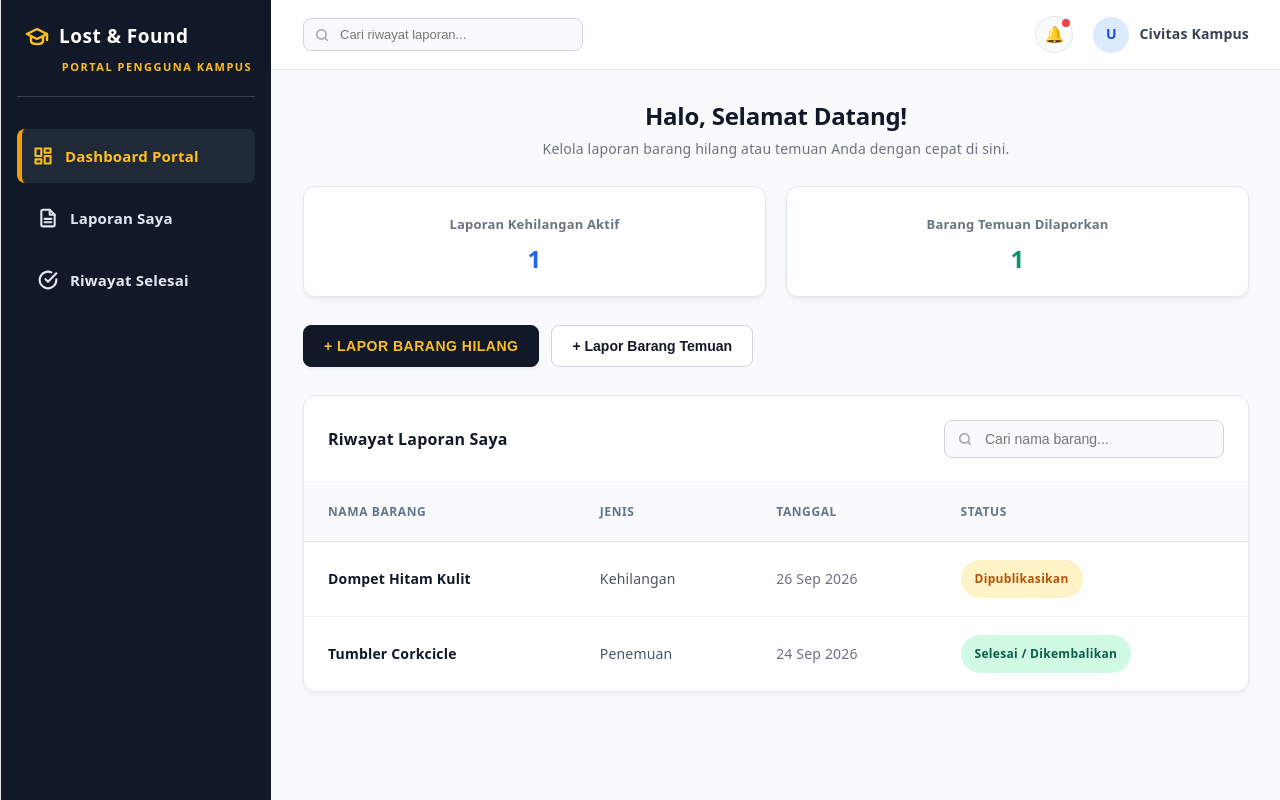
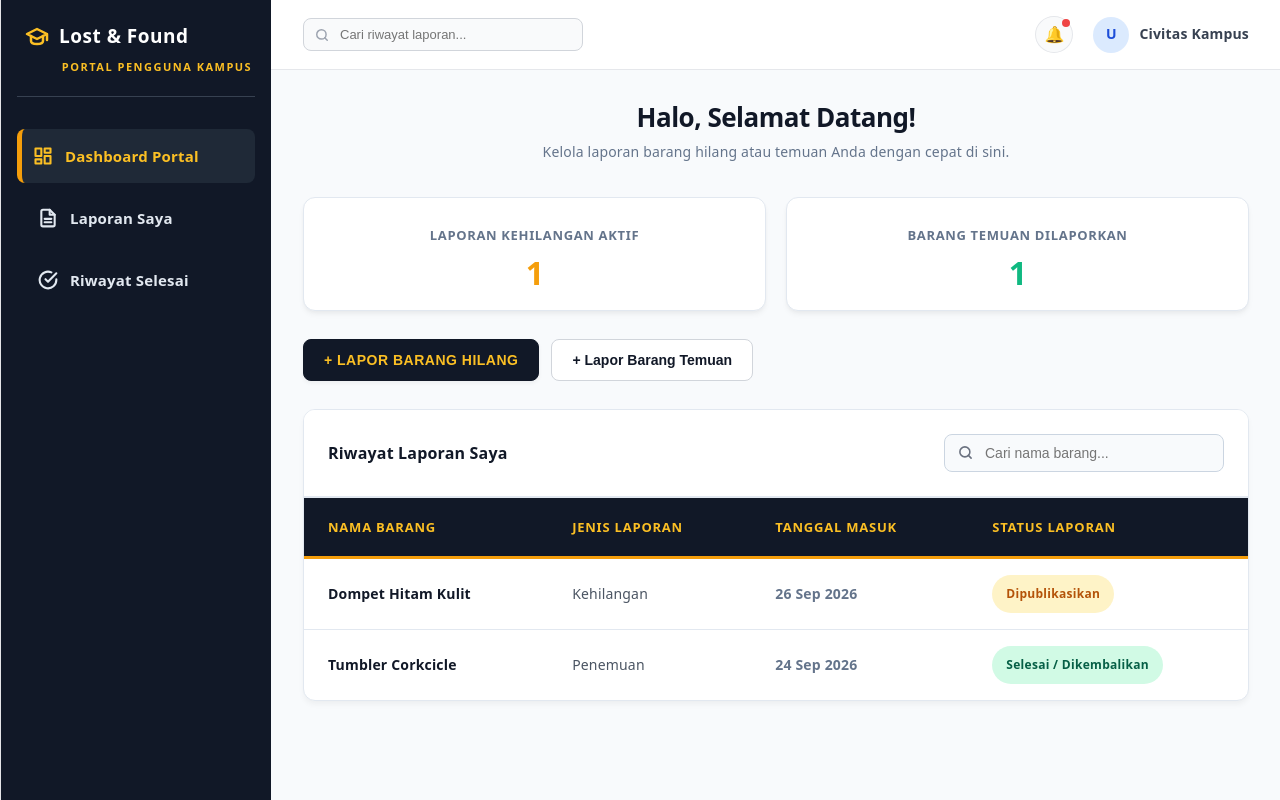
Before and after one commit to holyblesty/PBL03, a React (Vite) app in the folder lost-found-app/: page / in a window 1280 px wide. Built offline with nearby package versions, Linux system fonts and the light colour scheme.

Commit message:
ubah header tabel menjadi hitam arang dan teks emas agar kontras tinggi

```diff
--- a/lost-found-app/src/App.css
+++ b/lost-found-app/src/App.css
@@ -209,7 +209,7 @@ html {
 }
 
 /* ==========================================================================
-   5. MODERN TABLE STYLING
+   5. MODERN TABLE STYLING (VERSI FIX - KONTRAS TINGGI PREMIUM)
    ========================================================================== */
 .table-card {
   background: #FFFFFF;
@@ -217,6 +217,7 @@ html {
   border: 1px solid var(--border-color);
   box-shadow: 0 4px 6px -1px rgba(0, 0, 0, 0.05);
   overflow: hidden;
+  margin-top: 16px;
 }
 
 .table-header-wrapper {
@@ -224,14 +225,19 @@ html {
   justify-content: space-between;
   align-items: center;
   padding: 24px;
-  border-bottom: 1px solid #F1F5F9;
+  border-bottom: 2px solid #E2E8F0;
+  /* Dipertebal pembatas headernya */
   flex-wrap: wrap;
   gap: 12px;
+  background-color: #FFFFFF;
 }
 
+/* Memperbaiki posisi ikon search bar agar tepat di kiri */
 .search-input-wrapper {
   position: relative;
   width: 280px;
+  display: flex;
+  align-items: center;
 }
 
 .search-input-wrapper input {
@@ -240,7 +246,7 @@ html {
   font-size: 14px;
   font-weight: 500;
   border-radius: 8px;
-  border: 1px solid #D1D5DB;
+  border: 1px solid #CBD5E1;
   outline: none;
   box-sizing: border-box;
   background-color: #F8FAFC;
@@ -253,11 +259,11 @@ html {
   background-color: #FFFFFF;
 }
 
+/* Mengunci ikon agar pas di dalam boks input */
 .search-input-wrapper svg {
   position: absolute;
   left: 14px;
-  top: 50%;
-  transform: translateY(-50%);
+  pointer-events: none;
 }
 
 .modern-table {
@@ -266,31 +272,42 @@ html {
   text-align: left;
 }
 
+/* UBAH TOTAL: Header dibuat gelap & teks kuning menyala agar berwibawa */
 .modern-table th {
-  background-color: #F8FAFC;
+  background-color: #111827;
+  /* Menggunakan warna dasar hitam arang sidebar admin */
   padding: 16px 24px;
-  font-size: 12px;
-  color: var(--text-muted);
+  font-size: 13px;
+  /* Ukuran font dinaikkan agar terbaca jelas */
+  color: #FBBF24;
+  /* Teks Kuning Emas menyala, dijamin langsung kelihatan */
   font-weight: 700;
   text-transform: uppercase;
-  letter-spacing: 0.05em;
-  border-bottom: 1px solid var(--border-color);
+  letter-spacing: 0.06em;
+  border-bottom: 3px solid #F59E0B;
+  /* Garis bawah header warna oranye emas pembatas */
 }
 
+/* UBAH TOTAL: Badan data tabel dibuat lebih rapat, tebal, dan bergaris tegas */
 .modern-table td {
-  padding: 18px 24px;
+  padding: 16px 24px;
   font-size: 14px;
-  color: var(--text-main);
-  border-bottom: 1px solid #F1F5F9;
-  font-weight: 500;
+  color: #0F172A;
+  /* Teks hitam pekat agar tidak blur saat dibaca */
+  border-bottom: 1px solid #E2E8F0;
+  /* Garis pembatas antar data diperjelas abu-abunya */
+  font-weight: 600;
+  /* Teks dibuat semi-bold supaya tegas */
 }
 
 .modern-table tbody tr {
   transition: background-color 0.15s ease;
 }
 
+/* Efek sorot baris yang kontras saat didekati mouse */
 .modern-table tbody tr:hover {
-  background-color: #F8FAFC;
+  background-color: #F1F5F9;
+  /* Abu-abu sorot lembut */
 }
 
 .modern-table tbody tr:last-child td {
--- a/lost-found-app/src/UserDashboard.jsx
+++ b/lost-found-app/src/UserDashboard.jsx
@@ -24,19 +24,29 @@ export default function UserDashboard() {
                 <UserNavbar />
 
                 <div className="dashboard-content">
-                    <div style={{ marginBottom: '24px' }}>
-                        <h2 style={{ margin: '0 0 6px 0', fontSize: '24px', fontWeight: '700', color: '#111827' }}>Halo, Selamat Datang!</h2>
-                        <p style={{ margin: 0, fontSize: '14px', color: '#6B7280' }}>Kelola laporan barang hilang atau temuan Anda dengan cepat di sini.</p>
+                    <div style={{ marginBottom: '32px' }}>
+                        <h2 style={{ margin: '0 0 6px 0', fontSize: '26px', fontWeight: '800', color: '#111827', letterSpacing: '-0.5px' }}>
+                            Halo, Selamat Datang!
+                        </h2>
+                        <p style={{ margin: 0, fontSize: '14px', color: '#64748B', fontWeight: '500' }}>
+                            Kelola laporan barang hilang atau temuan Anda dengan cepat di sini.
+                        </p>
                     </div>
 
                     <div className="card-stats-container">
                         <div className="dashboard-card">
-                            <h4 style={{ margin: '0 0 8px 0', fontSize: '13px', color: '#6B7280', fontWeight: '600' }}>Laporan Kehilangan Aktif</h4>
-                            <p style={{ margin: 0, fontSize: '24px', fontWeight: '800', color: '#2563EB' }}>1</p>
+                            <h4 style={{ margin: '0 0 12px 0', fontSize: '13px', color: '#64748B', fontWeight: '700', textTransform: 'uppercase', letterSpacing: '0.05em' }}>
+                                Laporan Kehilangan Aktif
+                            </h4>
+                            {/* Mengubah warna teks angka menjadi oranye emas agar kontras dan serasi */}
+                            <p style={{ margin: 0, fontSize: '32px', fontWeight: '800', color: '#F59E0B', letterSpacing: '-1px' }}>1</p>
                         </div>
                         <div className="dashboard-card">
-                            <h4 style={{ margin: '0 0 8px 0', fontSize: '13px', color: '#6B7280', fontWeight: '600' }}>Barang Temuan Dilaporkan</h4>
-                            <p style={{ margin: 0, fontSize: '24px', fontWeight: '800', color: '#059669' }}>1</p>
+                            <h4 style={{ margin: '0 0 12px 0', fontSize: '13px', color: '#64748B', fontWeight: '700', textTransform: 'uppercase', letterSpacing: '0.05em' }}>
+                                Barang Temuan Dilaporkan
+                            </h4>
+                            {/* Mengubah warna teks angka menjadi hijau sukses resmi sesuai palet */}
+                            <p style={{ margin: 0, fontSize: '32px', fontWeight: '800', color: '#10B981', letterSpacing: '-1px' }}>1</p>
                         </div>
                     </div>
 
@@ -48,19 +58,22 @@ export default function UserDashboard() {
                     {/* Tabel dengan Kelas CSS Terpisah */}
                     <div className="table-card">
                         <div className="table-header-wrapper">
-                            <h3 style={{ margin: 0, fontSize: '16px', fontWeight: '700', color: '#111827' }}>Riwayat Laporan Saya</h3>
+                            <h3 style={{ margin: 0, fontSize: '16px', fontWeight: '700', color: '#111827' }}>
+                                Riwayat Laporan Saya
+                            </h3>
 
                             <div className="search-input-wrapper">
+                                {/* SVG ikon diletakkan di atas input agar meluruskan posisinya */}
+                                <svg width="15" height="15" viewBox="0 0 24 24" fill="none" stroke="#6B7280" strokeWidth="2.5" strokeLinecap="round" strokeLinejoin="round">
+                                    <circle cx="11" cy="11" r="8" />
+                                    <line x1="21" y1="21" x2="16.65" y2="16.65" />
+                                </svg>
                                 <input
                                     type="text"
                                     placeholder="Cari nama barang..."
                                     value={searchQuery}
                                     onChange={(e) => setSearchQuery(e.target.value)}
                                 />
-                                <svg width="14" height="14" viewBox="0 0 24 24" fill="none" stroke="#9CA3AF" strokeWidth="2.5" strokeLinecap="round" strokeLinejoin="round">
-                                    <circle cx="11" cy="11" r="8" />
-                                    <line x1="21" y1="21" x2="16.65" y2="16.65" />
-                                </svg>
                             </div>
                         </div>
 
@@ -69,9 +82,9 @@ export default function UserDashboard() {
                                 <thead>
                                     <tr>
                                         <th>Nama Barang</th>
-                                        <th>Jenis</th>
-                                        <th>Tanggal</th>
-                                        <th>Status</th>
+                                        <th>Jenis Laporan</th>
+                                        <th>Tanggal Masuk</th>
+                                        <th>Status Laporan</th>
                                     </tr>
                                 </thead>
                                 <tbody>
@@ -80,9 +93,9 @@ export default function UserDashboard() {
                                             const isCompleted = item.status.includes('Selesai');
                                             return (
                                                 <tr key={item.id}>
-                                                    <td style={{ fontWeight: '600' }}>{item.namaBarang}</td>
-                                                    <td style={{ color: '#4B5563' }}>{item.jenis}</td>
-                                                    <td style={{ color: '#6B7280' }}>{item.tanggal}</td>
+                                                    <td style={{ fontWeight: '600', color: '#111827' }}>{item.namaBarang}</td>
+                                                    <td style={{ color: '#4B5563', fontWeight: '500' }}>{item.jenis}</td>
+                                                    <td style={{ color: '#64748B' }}>{item.tanggal}</td>
                                                     <td>
                                                         <span className={`badge ${isCompleted ? 'completed' : 'published'}`}>
                                                             {item.status}
@@ -93,7 +106,7 @@ export default function UserDashboard() {
                                         })
                                     ) : (
                                         <tr>
-                                            <td colSpan="4" style={{ textAlign: 'center', color: '#6B7280', padding: '32px' }}>
+                                            <td colSpan="4" style={{ textAlign: 'center', color: '#64748B', padding: '32px', fontWeight: '600' }}>
                                                 Tidak ada laporan yang cocok dengan pencarian "{searchQuery}"
                                             </td>
                                         </tr>
```
